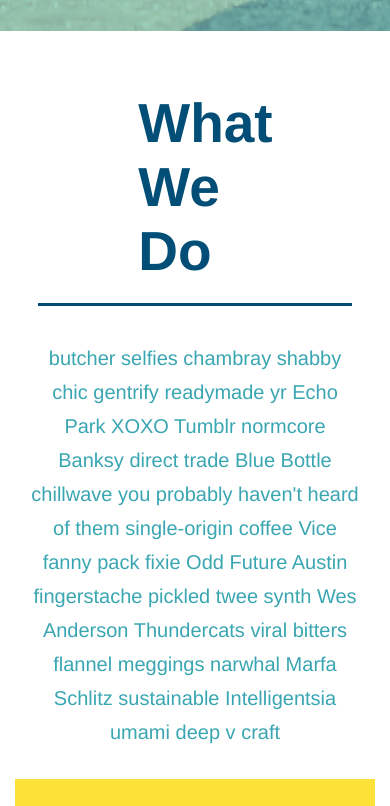
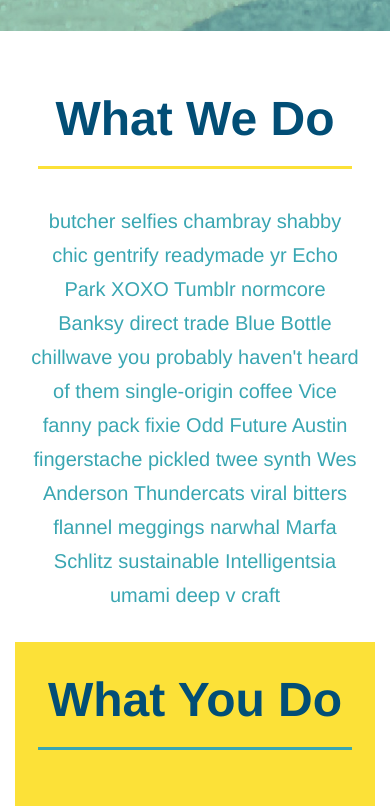
Before and after one commit to BDJS0033/Run-Buddy, a plain HTML site: page index.html in a window 390 px wide. Shown: the part 1193-1999 px from the top of the page. Drawn offline with Linux system fonts and the light colour scheme.

```diff
--- a/assets/css/style.css
+++ b/assets/css/style.css
@@ -10,7 +10,8 @@ body {
     font-family: Helvetica, Arial, sans-serif;
 }
 
-/* apply styles to <header> */
+/* HEADER / NAV BAR STYLES START */
+
 header {
     padding: 20px 35px;
     background-color: #39a6b2;
@@ -49,6 +50,10 @@ header nav ul li a {
     font-size: 1.55vw;
 }
 
+/* HEADER / NAVBAR STYLES END */
+
+
+/* FOOTER STYLES START */
 footer {
     background: #fce138;
     width: 100%;
@@ -73,11 +78,14 @@ footer a {
     color: #024e76;
 }
 
+/* END FOOTER STYLES */
+
+/* STYLE ALL SECTION TAGS */
 section {
     padding: 60px;
 }
 
-/* Hero Style Start */
+/* HERO STYLES START */
 .hero {
     background-image: url("../images/hero-bg.jpg.jpg");
     background-size: cover;
@@ -102,8 +110,6 @@ section {
     font-size: 55px;
     color: #fce138;
 }
-
-/* Hero Style End */
 
 .hero-form {
     border: solid 3px #024e76;
@@ -144,6 +150,29 @@ section {
     padding: 10px 20px;
     font-size: 16px;
 }
+/* HERO STYLE ENDS */
+
+/* SECTION TITLE STYLES START */
+.section-title {
+    font-size: 48px;
+    border-bottom: 3px solid;
+    color: #024e76;
+    padding-bottom: 20px;
+    text-align: center;
+    margin: 0 auto 35px auto;
+    width: 50%;
+}
+
+.primary-border {
+    border-color: #fce138;
+}
+
+.seconday-border {
+    border-color: #39a6b2;
+}
+/* SECTION TITLE STYLES END */
+
+/* WHAT WE DO STYLES */
 
 .intro p {
     line-height: 1.7;
@@ -153,9 +182,22 @@ section {
     margin: 0 auto;
     text-align: center;
 }
+/* WHAT WE DO STYLES END */
 
+/*WHAT YOU DO STYLES START */
 .steps {
     background: #fce138;
+}
+
+.step {
+    margin: 50px auto;
+    padding-bottom: 50px;
+    width: 80%;
+    border-bottom: 1px solid #39a6b2;
+    display: flex;
+    flex-wrap: wrap;
+    align-items: center;
+    justify-content: space-between;
 }
 
 .step h3 {
@@ -195,31 +237,9 @@ section {
     flex: 12;
 }
 
-.step {
-    margin: 50px auto;
-    padding-bottom: 50px;
-    width: 80%;
-    border-bottom: 1px solid #39a6b2;
-    display: flex;
-    flex-wrap: wrap;
-    align-items: center;
-    justify-content: space-between;
-}
+/* WHAT YOU DO STYLES END */
 
-.section-title {
-    font-size: 48px;
-    color: #024e76;
-    border-bottom: 3px solid;
-}
-
-.primary-border {
-    border-color: #fce138;
-}
-
-.seconday-border {
-    border-color: #39a6b2;
-}
-
+/* MEET THE TRAINERS START */
 .trainer {
     margin: 20px;
     flex: 1;
@@ -257,32 +277,10 @@ section {
 .trainer-bio p {
     font-size: 17px;
   }
-
-.text-left {
-    text-align: left;
-  }
-
-.text-right {
-    text-align: right;
-  }
-
-.section-title {
-    font-size: 55px;
-    display: inline-block;
-    padding: 0 100px 20px 100px;
-    border-bottom: 3px solid;
-    margin: 0 auto 35px auto;
-    color: #024e76;
-    width: 50%;
-}
-
-.flex-row {
-    display: flex;
-}
+/* TRAINER STYLES END */
 
 /* REACH OUT STYLES START */
 .contact {
-    text-align: center;
     background: #024e76;
 }
 
@@ -321,10 +319,6 @@ section {
     font-style: normal;
 }
 
-.contact-info a {
-    color: #fce138;
-}
-
 .contact-form input, .contact-form textarea {
     border: 1px solid #024e76;
     display: block;
@@ -346,7 +340,24 @@ section {
     font-size: 16px;
 }
 
+.contact-info a {
+    color: #fce138;
+}
+
 /* REACH OUT STYLES END */
+
+/* UTILITIES */
+.text-left {
+    text-align: left;
+  }
+
+.text-right {
+    text-align: right;
+  }
+
+.flex-row {
+    display: flex;
+}
 
 /* MEDIA QUERY FOR SMALLER DESKTOP SCREENS AND SMALLER */
 @media screen and (max-width: 980px) {
```
